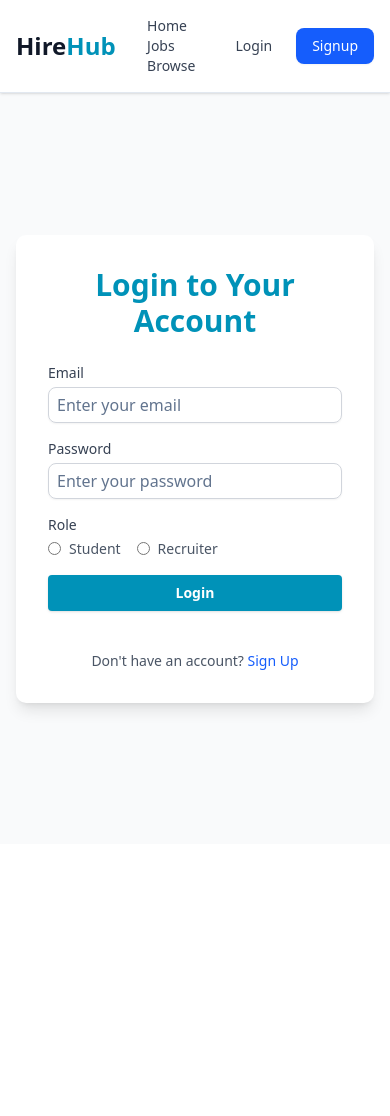
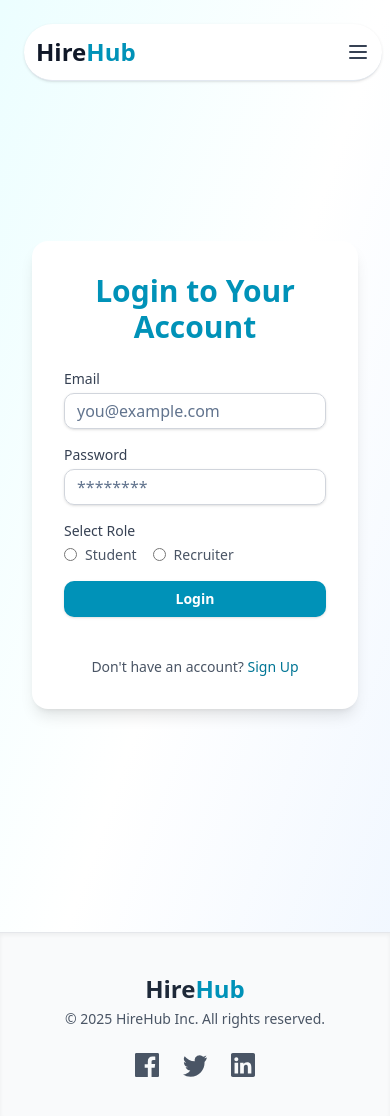
Before and after one commit to vivekmishra22/HireHub, a React (Vite) app in the folder frontend/: page /login in a window 390 px wide. Before the commit the page ends 844 px from the top, so only its background shows below. Built offline with nearby package versions, Linux system fonts and the light colour scheme.

Commit message:
Login and Navbar UI updated

```diff
--- a/frontend/src/App.jsx
+++ b/frontend/src/App.jsx
@@ -26,6 +26,7 @@ import Applicants from './components/admin/Applicants'
 // Toast (optional UI enhancement)
 import { Toaster } from 'react-hot-toast'
 import Navbar from './components/shared/Navbar'
+import Footer from './components/shared/Footer'
 
 const appRouter = createBrowserRouter([   // Define all application routes using createBrowserRouter
 
@@ -52,8 +53,8 @@ function App() {    // Main App component
   return (
     <>
 
-      <div className="min-h-screen bg-white text-slate-800 flex flex-col">
-        {/* Navbar visible on all pages */}
+      {/* <div className="min-h-screen bg-white text-slate-800 flex flex-col"> */}
+      <div className="min-h-screen bg-gradient-to-br from-cyan-50 via-white to-blue-50 text-gray-800 flex flex-col transition-all duration-300">
         {/* <Navbar /> */}
 
         {/* Toast notification */}
@@ -61,14 +62,24 @@ function App() {    // Main App component
           position="top-right"
           toastOptions={{
             className:
-              'bg-cyan-500 text-white font-medium px-4 py-2 rounded shadow',
+              // 'bg-cyan-500 text-white font-medium px-4 py-2 rounded shadow',
+              'bg-cyan-600 hover:bg-cyan-700 text-white font-medium px-4 py-2 rounded-lg shadow-lg transition-all duration-300',
           }}
         />
 
-        {/* Page content */}
-        <RouterProvider router={appRouter} />
+        <div className="flex-1 w-full px-4 sm:px-6 lg:px-8 py-6">
+          <RouterProvider router={appRouter} />
+        </div>
+
+        <Footer/>
+
+        {/* <footer className="bg-cyan-700 text-white text-center py-4 mt-auto shadow-inner">
+          <p className="text-sm sm:text-base">© {new Date().getFullYear()} HireHub. All rights reserved.</p>
+        </footer> */}
 
       </div>
+
+
 
       {/* <Navbar /> */}
       {/* <Toaster position="top-right" /> */}
--- a/frontend/src/components/auth/Login.jsx
+++ b/frontend/src/components/auth/Login.jsx
@@ -27,7 +27,7 @@ const Login = () => {     // Login component
   const dispatch = useDispatch();     // Redux hook to dispatch actions
 
   const changeEventHandler = (e) => {   // Function to update local state whenever an input changes
-    setInput({ ...input, [e.target.name]: e.target.value });    // Update the corresponding field
+    setInput({ ...input, [e.target.name]: e.target.value.trim() });    // Update the corresponding field
   };
 
   // const submitHandler = async (e) => {
@@ -52,10 +52,10 @@ const Login = () => {     // Login component
         },
         withCredentials: true,    // Include cookies (for sessions/auth)
       });
+
       if (res.data.success) {     // If login is successful
         dispatch(setUser(res.data.user));   // Save user info in Redux store
         navigate("/");                      // Redirect to homepage
-        // router.push("/")
         toast.success(res.data.message);    // Show success toast
       }
     } catch (error) {
@@ -80,27 +80,25 @@ const Login = () => {     // Login component
 
       {/* centered layout with soft background */}
       {/* <div className="flex items-center justify-center bg-[#f8fafc] px-4 py-20"> */}
-      <div className='min-h-screen bg-gray-50 flex flex-col'>
+      <div className='min-h-screen flex flex-col'>
         <Navbar />
-        <div className="flex-1 flex items-center justify-center px-4">
-
+        <div className="flex-1 flex items-center justify-center p-4">
 
           <motion.div
-            // onSubmit={submitHandler}
-            initial={{ opacity: 0, y: 20 }}
+            initial={{ opacity: 0, y: 15 }}
             animate={{ opacity: 1, y: 0 }}
-            transition={{ duration: 0.5 }}
-            className="w-full max-w-md bg-white shadow-lg rounded-lg p-8"
+            transition={{ duration: 0.4 }}
+            className="w-full max-w-md bg-white rounded-2xl shadow-lg p-8 transition hover:shadow-xl"
           // className="w-full sm:w-[90%] md:w-2/3 lg:w-1/2 bg-white shadow-lg rounded-2xl p-8 animate-in fade-in zoom-in-50"
           >
-            <h2 className="text-3xl font-bold text-cyan-600 text-center mb-6">
+            <h2 className="text-3xl font-bold text-cyan-600 text-center mb-6" aria-label="Login Heading">
               Login to Your Account
             </h2>
             {/* <p className="text-sm text-gray-600 text-center mb-6">
           Login to access your dashboard
         </p> */}
 
-            <form onSubmit={submitHandler} className="space-y-4">
+            <form onSubmit={submitHandler} className="space-y-4" aria-label="Login form">
               <div className="mb-4">
                 <Label htmlFor="email" className="block text-sm font-medium text-gray-700">Email</Label>
                 <Input
@@ -109,8 +107,9 @@ const Login = () => {     // Login component
                   name="email"
                   value={input.email}
                   onChange={changeEventHandler}
-                  placeholder="Enter your email"
-                  className="mt-1 block w-full border border-gray-300 rounded-md p-2 focus:outline-none focus:ring-2 focus:ring-cyan-600"
+                  placeholder="you@example.com"
+                  autoComplete="email"
+                  className="mt-1 block w-full rounded-lg border-gray-300 shadow-sm focus:border-cyan-500 focus:ring focus:ring-cyan-200 transition"
                 />
               </div>
 
@@ -122,14 +121,47 @@ const Login = () => {     // Login component
                   name="password"
                   value={input.password}
                   onChange={changeEventHandler}
-                  placeholder="Enter your password"
-                  className="mt-1 block w-full border border-gray-300 rounded-md p-2 focus:outline-none focus:ring-2 focus:ring-cyan-600"
+                  placeholder="********"
+                  className="mt-1 block w-full rounded-lg border-gray-300 shadow-sm focus:border-cyan-500 focus:ring focus:ring-cyan-200 transition"
                 />
               </div>
 
-              <div className="mb-4">
+              <fieldset>
+              <legend className="block text-sm font-medium text-gray-700">
+                Select Role
+              </legend>
+              <div className="flex items-center space-x-4 mt-1">
+                <label className="flex items-center text-sm text-gray-600 cursor-pointer hover:text-cyan-700 transition">
+                  <input
+                    type="radio"
+                    name="role"
+                    value="student"
+                    checked={input.role === "student"}
+                    onChange={changeEventHandler}
+                    aria-label="Student role"
+                    className="mr-2 accent-cyan-600"
+                  />
+                  Student
+                </label>
+                <label className="flex items-center text-sm text-gray-600 cursor-pointer hover:text-cyan-700 transition">
+                  <input
+                    type="radio"
+                    name="role"
+                    value="recruiter"
+                    checked={input.role === "recruiter"}
+                    onChange={changeEventHandler}
+                    aria-label="Recruiter role"
+                    className="mr-2 accent-cyan-600"
+                  />
+                  Recruiter
+                </label>
+              </div>
+            </fieldset>
+
+              {/* <div className="mb-4">
                 <Label className="block text-sm font-medium text-gray-700 mb-1">Role</Label>
-                <div className="flex items-center space-x-4">
+
+                <div className="flex items-center space-x-4" role="radiogroup" aria-label="Select role">
                   <label className="flex items-center text-sm text-gray-600">
                     <input
                       type="radio"
@@ -153,17 +185,25 @@ const Login = () => {     // Login component
                     Recruiter
                   </label>
                 </div>
-              </div>
+              </div> */}
               {
-                loading ? <Button className="w-full my-4"> <Loader2 className='mr-2 h-4 w-4 animate-spin' /> Please wait </Button> :
+                loading ?  (
+                <Button disabled className="w-full flex items-center justify-center bg-cyan-500 text-white py-2 rounded-lg font-semibold shadow hover:bg-cyan-600 transition disabled:opacity-70"
+                aria-label="Loading button"
+                >
+                <Loader2 className='mr-2 h-4 w-4 animate-spin' /> Please wait
+                </Button>
+                ) : (
                   <Button type="submit"
-                    className="w-full bg-cyan-600 hover:bg-cyan-700 text-white font-semibold py-2 px-4 rounded shadow transition duration-200">
+                    className="w-full bg-cyan-600 hover:bg-cyan-700 text-white font-semibold py-2 rounded-lg shadow transition"
+                    aria-label="Login button"
+                    >
                     Login
                   </Button>
-              }
+              )}
               <p className="mt-6 text-center text-sm text-gray-600">
                 Don't have an account?{" "}
-                <Link to="/signup" className="text-blue-600 hover:underline hover:text-blue-700">Sign Up</Link>
+                <Link to="/signup" className="text-cyan-700 hover:underline font-medium" aria-label="Go to signup page" >Sign Up</Link>
               </p>
             </form>
 
--- a/frontend/src/components/shared/Footer.jsx
+++ b/frontend/src/components/shared/Footer.jsx
@@ -28,12 +28,21 @@ const socialLinks = [
 const Footer = () => {        // Define the Footer component as a functional component
   return (
 
-    <footer className="border-t bg-gray-50 border-gray-200 py-10 mt-10">
+    <motion.footer
+      initial={{ opacity: 0, y: 20 }}
+      animate={{ opacity: 1, y: 0 }}
+      transition={{ duration: 0.4 }}
+      className="border-t bg-gray-50 border-gray-200 py-10 mt-10 shadow-inner">
       <div className="max-w-screen-xl mx-auto px-4 sm:px-6 lg:px-8">
         <div className="flex flex-col md:flex-row justify-between items-center gap-y-6">
-          <div className="mb-6 md:mb-0 text-center md:text-left">
-            <h2 className="text-2xl font-semibold text-gray-800">Hire<span className="text-cyan-600">Hub</span></h2>
-            <p className="text-sm text-gray-600 mt-1">© 2025 HireHub Inc. All rights reserved.</p>
+
+          <div className="text-center md:text-left">
+            <h2 className="text-2xl font-semibold text-gray-800">
+              Hire<span className="text-cyan-600">Hub</span>
+            </h2>
+            <p className="text-sm text-gray-600 mt-1">
+              © 2025 HireHub Inc. All rights reserved.
+            </p>
           </div>
 
           <div className="flex space-x-6">
@@ -46,7 +55,7 @@ const Footer = () => {        // Define the Footer component as a functional com
                 aria-label={label}
                 title={label}
                 whileHover={{ scale: 1.2 }}
-                className="text-gray-600 hover:text-blue-600 transition-colors duration-200"
+                className="text-gray-600 hover:text-cyan-500 hover:scale-110 transition-transform duration-300"
               >
                 <svg className="w-6 h-6" fill="currentColor" viewBox="0 0 24 24" aria-hidden="true">
                   {svg}
@@ -56,7 +65,7 @@ const Footer = () => {        // Define the Footer component as a functional com
           </div>
         </div>
       </div>
-    </footer>
+    </motion.footer>
 
     // <footer className="border-t border-t-gray-200 py-8">
     //   <div className="container mx-auto px-4">
--- a/frontend/src/components/shared/Navbar.jsx
+++ b/frontend/src/components/shared/Navbar.jsx
@@ -1,5 +1,5 @@
 // React and Routing imports
-import React from 'react'
+import React, { useState } from 'react'
 import { Link, useNavigate } from 'react-router-dom'
 
 // UI components from your UI library
@@ -7,7 +7,7 @@ import { Button } from "@/components/ui/button"
 import { Avatar, AvatarImage } from "@/components/ui/avatar"
 import { Popover, PopoverContent, PopoverTrigger } from "@/components/ui/popover"
 
-import { LogOut, UserRound } from 'lucide-react'    // Icons from lucide-react
+import { LogOut, Menu, UserRound } from 'lucide-react'    // Icons from lucide-react
 
 import { useDispatch, useSelector } from 'react-redux'  // Redux hooks to read and update state
 
@@ -25,6 +25,7 @@ const Navbar = () => {          // Navbar component definition
     // const [logoutApi] = useLogoutMutation()
     const dispatch = useDispatch();                         // Dispatch to trigger Redux actions
     const navigate = useNavigate();                         // useNavigate hook to redirect after logout
+    const [mobileOpen, setMobileOpen] = useState(false);
 
     const logoutHandler = async () => {             // Function to handle logout logic
         try {
@@ -53,9 +54,9 @@ const Navbar = () => {          // Navbar component definition
 
     return (        // JSX return block
 
-        <header className='w-full bg-white border-b shadow-sm sticky top-0 z-50 px-4 md:px-20 py-4'>
+        <header className='w-full bg-white border-b shadow-sm sticky top-0 z-50 rounded-full mx-2'>
             {/* <div className='bg-white py-2'> */}
-            <nav className='flex justify-between items-center'>
+            <nav className='flex justify-between items-center px-3 sm:px-6 lg:px-20 py-3'>
                 {/* <div className='flex items-center justify-between mx-auto max-w-7xl'>   Navbar wrapper with padding and max width */}
 
                 {/* <div>
@@ -74,10 +75,18 @@ const Navbar = () => {          // Navbar component definition
                     </h1>
                 </Link>
 
+                {/* Hamburger for Mobile */}
+                <button
+                    className="sm:hidden block text-gray-700"
+                    onClick={() => setMobileOpen(!mobileOpen)}
+                >
+                    <Menu size={24} />
+                </button>
+
                 {/* Navigation links and buttons */}
-                <div className='flex items-center gap-6'>
+                <div className='hidden sm:flex items-center gap-6'>
                     {/* Conditional Navigation links */}
-                    <ul className='sm:flex items-center gap-5 text-gray-700 font-medium text-sm'>
+                    <ul className='flex items-center gap-5 text-gray-700 font-medium text-sm'>
                         {
                             user && user.role === 'recruiter' ? (
                                 // Links for recruiter/admin
@@ -109,15 +118,15 @@ const Navbar = () => {          // Navbar component definition
                                 </Link>
                             </div> */}
 
-                    { !user ? (
+                    {!user ? (
                         <div className='flex items-center gap-2'>
                             <Link to='/login'>
-                                <Button variant='ghost' className='text-gray-700'>
+                                <Button variant='ghost' className='text-gray-700 hover:scale-105 transition'>
                                     Login
                                 </Button>
                             </Link>
                             <Link to='/signup'>
-                                <Button className='bg-blue-600 hover:bg-blue-700 text-white'>
+                                <Button className='bg-cyan-600 hover:bg-cyan-700 text-white hover:scale-105 transition'>
                                     Signup
                                 </Button>
                             </Link>
@@ -127,7 +136,7 @@ const Navbar = () => {          // Navbar component definition
                         // If logged in: Show profile avatar and dropdown
                         <Popover>
                             <PopoverTrigger asChild>
-                                <Avatar className='cursor-pointer border'>
+                                <Avatar className='cursor-pointer border hover:scale-105 transition'>
                                     <AvatarImage
                                         src={user?.profile?.profilePhoto}
                                         alt={`${user?.fullname || 'User'} profile`}
@@ -138,15 +147,9 @@ const Navbar = () => {          // Navbar component definition
                                 </Avatar>
                             </PopoverTrigger>
 
-                            <PopoverContent asChild align='end' className='w-80'>
-                                <motion.div
-                                    initial={{ opacity: 0, y: -10 }}
-                                    animate={{ opacity: 1, y: 0 }}
-                                    exit={{ opacity: 0, y: -10 }}
-                                    transition={{ duration: 0.2 }}
-                                >
-                                    <div className='flex flex-col gap-4'>
-                                        <div className='flex items-center gap-3'>
+                            <PopoverContent asChild align='end' className='w-72'>
+                                <motion.div initial={{ opacity: 0 }} animate={{ opacity: 1 }}>
+                                    <div className='flex flex-col gap-4 p-2'>
                                         <Avatar>
                                             <AvatarImage
                                                 src={user?.profile?.profilePhoto}
@@ -157,31 +160,20 @@ const Navbar = () => {          // Navbar component definition
                                             </AvatarFallback>
                                         </Avatar>
                                         <div>
-                                                <p className='text-sm font-medium text-gray-900'> {user?.fullname} </p>
+                                            <p className='font-medium'> {user?.fullname} </p>
                                             <p className='text-sm text-gray-500'>{user?.email}</p>
                                         </div>
                                     </div>
 
-                                        <div className='flex flex-col gap-1'>
-                                            <Link
-                                                to={`/profile`}
-                                                // to={`/profile/${user?._id}`}
-                                                className='flex items-center gap-2 px-3 py-2 hover:bg-cyan-50 rounded-md transition text-sm text-gray-700'
-                                            >
+                                    <Link to="/profile" className='flex items-center gap-2 p-2 hover:bg-cyan-50 rounded-md text-sm'>
                                         <UserRound size={16} /> Profile
                                     </Link>
-                                            <button
-                                                onClick={logoutHandler}
-                                                // to={`/`}
-                                                className='flex items-center gap-2 px-3 py-2 hover:bg-red-50 rounded-md transition text-sm text-red-600'
-                                            >
+                                    <button onClick={logoutHandler} className='w-full flex items-center gap-2 p-2 hover:bg-red-50 rounded-md text-sm text-red-600'>
                                         <LogOut size={16} /> Logout
                                     </button>
-                                        </div>
-                                    </div>
+
                                 </motion.div>
                             </PopoverContent>
-
                         </Popover>
                         // <Popover>
                         //     {/* Avatar as dropdown trigger */}
@@ -228,11 +220,46 @@ const Navbar = () => {          // Navbar component definition
                         // </Popover>
                     )
                     }
-
-
                 </div>
                 {/* </div> */}
             </nav>
+
+            {/* Mobile Menu */}
+            {mobileOpen && (
+                <motion.div
+                    initial={{ height: 0, opacity: 0 }}
+                    animate={{ height: "auto", opacity: 1 }}
+                    exit={{ height: 0, opacity: 0 }}
+                    transition={{ duration: 0.2 }}
+                    className="sm:hidden bg-white border-t shadow-md">
+                    <ul className="flex flex-col p-4 gap-3">
+                        {user && user.role === 'recruiter' ? (
+                            <>
+                                <Link to="/admin/companies" onClick={() => setMobileOpen(false)}>Companies</Link>
+                                <Link to="/admin/jobs" onClick={() => setMobileOpen(false)}>Jobs</Link>
+                            </>
+                        ) : (
+                            <>
+                                <Link to="/" onClick={() => setMobileOpen(false)}>Home</Link>
+                                <Link to="/jobs" onClick={() => setMobileOpen(false)}>Jobs</Link>
+                                <Link to="/browse" onClick={() => setMobileOpen(false)}>Browse</Link>
+                            </>
+                        )}
+                        {!user ? (
+                            <>
+                                <Link to="/login" onClick={() => setMobileOpen(false)}>Login</Link>
+                                <Link to="/signup" onClick={() => setMobileOpen(false)}>Signup</Link>
+                            </>
+                        ) : (
+                            <>
+                                <Link to="/profile" onClick={() => setMobileOpen(false)}>Profile</Link>
+                                <button onClick={() => { logoutHandler(); setMobileOpen(false); }} className="text-left text-red-600">Logout</button>
+                            </>
+                        )}
+                    </ul>
+                </motion.div>
+            )}
+
             {/* </div > */}
         </header>
     )
```
Also changed, not shown: frontend/src/components/Home.jsx (+11 -8 lines). Lines whose indentation alone changed are shown as unchanged.
